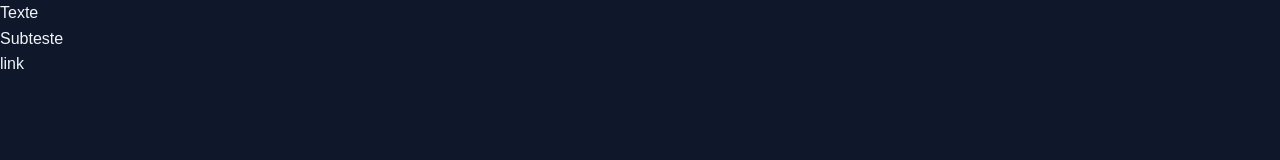
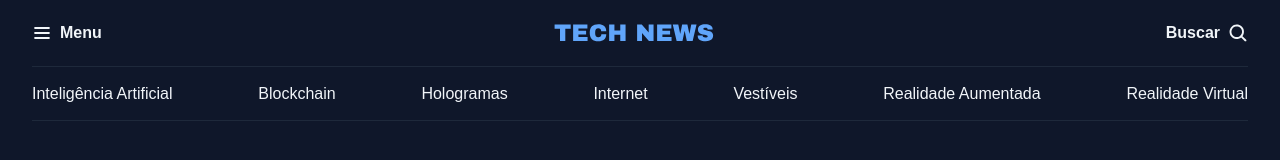
Before and after one commit to cesar-severo-programador/TechNews, a plain HTML site: page index.html in a window 1280 px wide. Drawn offline with Linux system fonts and the light colour scheme.

Commit message:
criando o header da aplicação

```diff
--- a/index.html
+++ b/index.html
@@ -11,8 +11,31 @@
     <link href="https://fonts.googleapis.com/css2?family=Roboto:wght@400;700&display=swap" rel="stylesheet">
 </head>
 <body>
-    <h1>Texte</h1>
-    <h2>Subteste</h2>
-    <a href="#">link</a>
+    <header class="container">
+        <nav id="primary" class="grid grid-flow-col">
+            <div>
+                <img src="assets/icons/List.svg" alt="icone de menu hamburger">
+                <strong>Menu</strong>
+            </div>
+
+            <div>
+                <img src="assets/logo.svg" alt="Logo do site">
+            </div>
+
+            <div>
+                <strong>Buscar</strong>
+                <img src="/assets/icons/MagnifyingGlass.svg" alt="icone de lupa">
+            </div>
+        </nav>
+        <nav id="secundary" class="grid grid-flow-col">
+            <a href="#">Inteligência Artificial</a>
+            <a href="#">Blockchain</a>
+            <a href="#">Hologramas</a>
+            <a href="#">Internet</a>
+            <a href="#">Vestíveis</a>
+            <a href="#">Realidade Aumentada</a>
+            <a href="#">Realidade  Virtual</a>
+        </nav>
+    </header>
 </body>
 </html>
--- a/styles/global.css
+++ b/styles/global.css
@@ -38,3 +38,17 @@ a:hover {
 h1, h2, h3 {
     font: inherit;
 }
+
+.container {
+    max-width: 1280px;
+    padding-inline: 32px;
+    margin-inline: auto;
+}
+
+/*utility-first*/
+.grid {
+    display: grid;
+}
+.grid-flow-col{
+    grid-auto-flow: column;
+}
--- /dev/null
+++ b/styles/header.css
@@ -0,0 +1,24 @@
+#primary {
+    padding-block: 20px;
+
+    div {
+        display: flex;
+        align-items: center;
+        gap: 8px;
+    }
+
+    /*nesting css*/
+    div:nth-child(2){
+        margin-inline: auto;
+    }
+    div:nth-child(3){
+        justify-self: end;
+    }
+}
+
+#secundary {
+    padding-block: 14px;
+    border: solid 1px var(--stroke-color);
+    border-inline: none;
+    justify-content: space-between;
+}
--- a/styles/index.css
+++ b/styles/index.css
@@ -1 +1,2 @@
 @import url(global.css);
+@import url(header.css);
```
